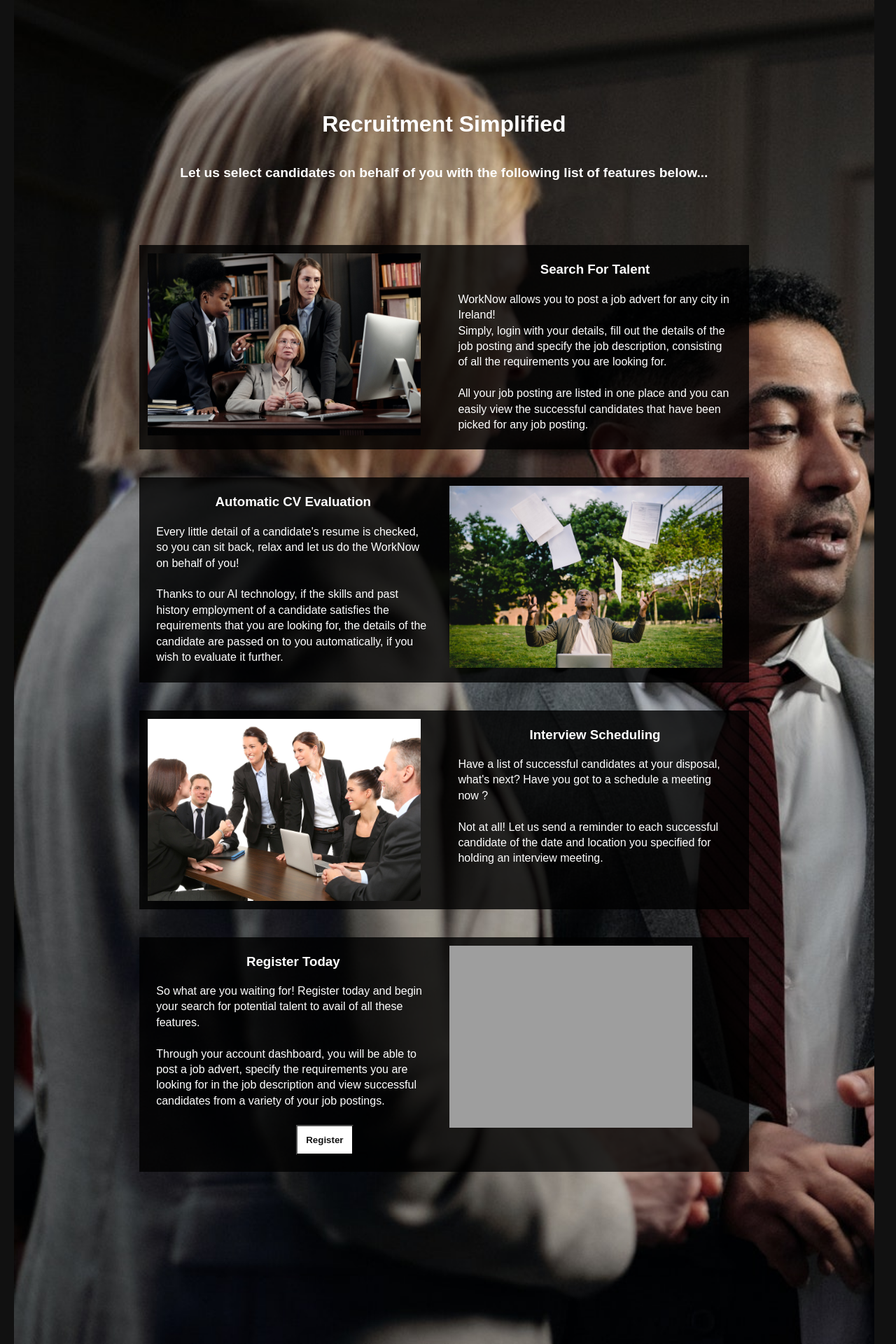
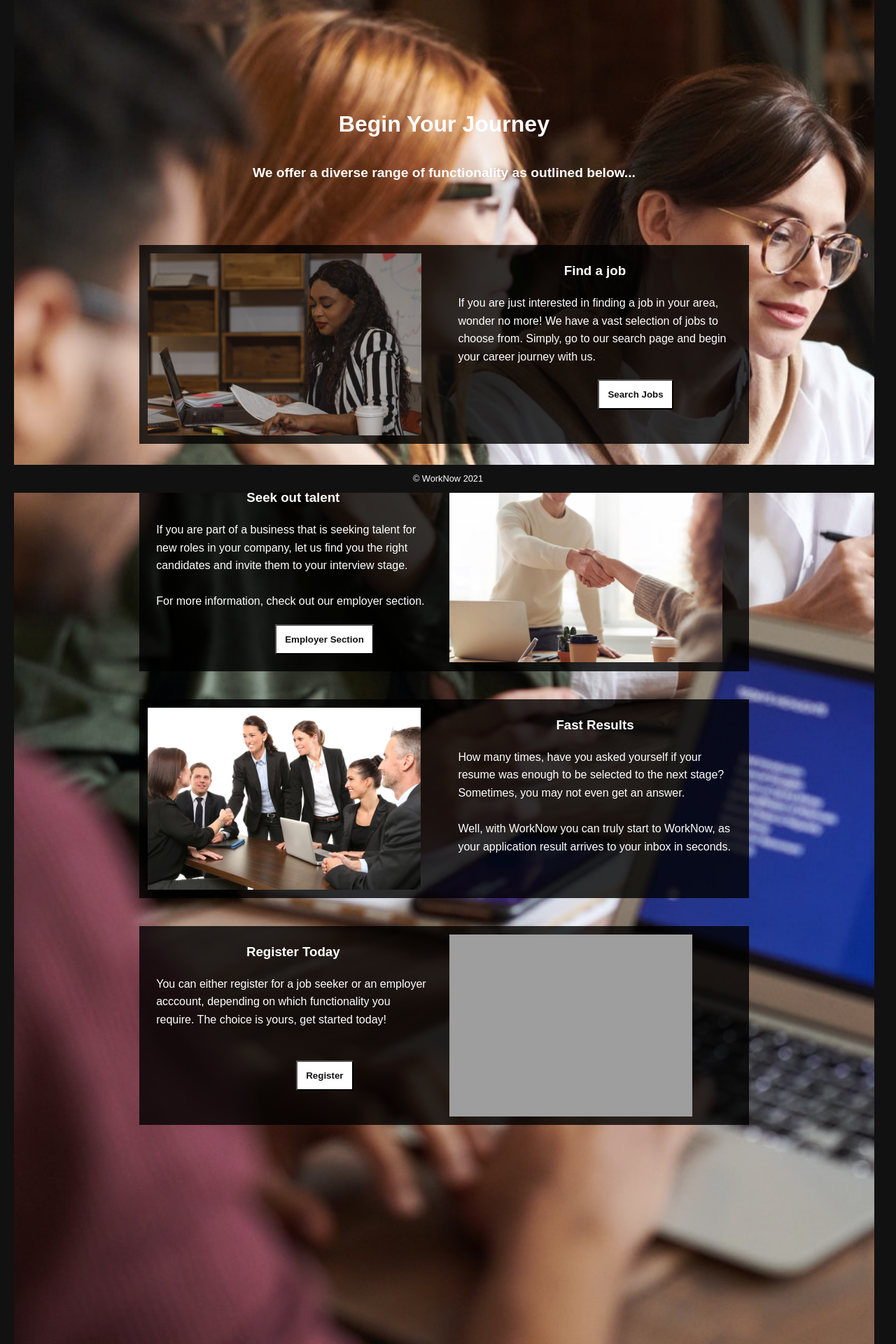
Before and after one commit to mantvydas-luksas/Recruitment_App, a Flask app: page /choice in a window 1280 px wide. Shown: the part 96-2016 px from the top of the page at 70% size. Run offline with Flask 2, Linux system fonts and the light colour scheme; some libraries are stand-ins or nearby versions; grey boxes are pictures that could not be loaded.

Commit message:
Added new pages

```diff
--- a/static/style.css
+++ b/static/style.css
@@ -401,6 +401,16 @@ video {
 
 }
 
+.jobs_display {
+    position: absolute;
+    background: url(talent.jpg);
+    background-size: cover;
+    position: absolute;
+    margin-left: 20px;
+    width: 96vw;
+    height: 240vh;
+}
+
 .features_display {
 
     display: flex;
@@ -411,6 +421,14 @@ video {
     justify-content: center;
     align-content: center;
 
+}
+
+.custom_introduction h1 {
+    color: #FFFFFF;
+}
+
+.custom_introduction p {
+    color: #FFFFFF;
 }
 
 .introduction {
@@ -436,19 +454,20 @@ video {
         font-weight: bold;
     }
 
-.register_link {
+.redirect_link {
 
     display: inline-block;
     background-color: #FFFFFF;
     color: #111111;
     font-weight: bold;
     margin-left: 200px;
+    margin-top: 20px;
     font-family:sans-serif;
     padding: 12px;
     cursor: pointer;
 }
 
-    .register_link:hover {
+    .redirect_link:hover {
         opacity: 0.6;
     }
 
@@ -484,7 +503,114 @@ video {
     padding: 12px;
     font-size: 1.0rem;
     font-family: sans-serif;
-    line-height: 1.4rem;
+    line-height: 1.6rem;
+}
+
+.employer_link {
+    display: inline-block;
+    background-color: #FFFFFF;
+    color: #111111;
+    font-weight: bold;
+    margin-top: 20px;
+    margin-left: 170px;
+    font-family: sans-serif;
+    padding: 12px;
+    cursor: pointer;
+}
+
+    .employer_link:hover {
+        opacity: 0.6;
+    }
+
+.contact_display {
+
+    position: absolute;
+    background: url(contact_us.jpg);
+    background-size: cover;
+    position: absolute;
+    margin-left: 20px;
+    width: 96vw;
+    height: 160vh;
+    z-index: -100;
+
+}
+
+    .contact_display h1 {
+        text-align: center;
+        margin-top: 2%;
+        margin-bottom: 2%;
+    }
+
+.contact_form {
+
+    z-index: -100;
+    max-width: 1200px;
+    border-radius: 8px;
+    display: flex;
+    position: relative;
+    margin: 0 auto;
+    padding: 20px;
+    align-items: center;
+    justify-content: center;
+    align-content: center;
+    background: rgba(0, 0, 0, 0.8)
+}
+
+.input_fields {
+    z-index: -100;
+    display: flex;
+    flex-direction:column;
+    margin-right: 6%;
+}
+
+.input_fields, .message {
+    width: 40%;
+}
+
+.input_fields .input, .message textarea{
+    margin: 12px 0;
+    background: transparent;
+    border: 0;
+    border-bottom: 4px solid #FFFFFF;
+    padding: 12px;
+    color: #FFFFFF;
+    text-align: center;
+    font-family: sans-serif;
+    font-weight: bold;
+    width: 100%;
+}
+
+.contact_button {
+
+    background-color: #FFFFFF;
+    color: #111111;
+    font-family: sans-serif;
+    font-weight: bold;
+    text-align: center;
+    cursor: pointer;
+}
+
+.contact_button:hover {
+    opacity: 0.6;
+}
+
+.message textarea{
+
+    height: 400px;
+}
+
+::-webkit-input-placeholder {
+
+    margin-top: 50%;
+    color: #FFFFFF;
+    text-align: center;
+}
+
+
+::-moz-placeholder {
+    margin-top: 50%;
+    color: #FFFFFF;
+    text-align: center;
 }
 
 
@@ -539,6 +665,20 @@ video {
 }
 
 @media screen and (max-width: 620px) {
+
+    .contact_form {
+        flex-direction: column;
+    }
+
+    .message textarea {
+
+        height: 60px;
+    }
+
+    .input_fields, message {
+
+        width: 100%;
+    }
 
     body {
         overflow-y: hidden;
@@ -664,18 +804,19 @@ video {
             height: 30vh;
         }
 
-    .register_link {
+    .redirect_link {
         display: inline-block;
         background-color: #FFFFFF;
         color: #111111;
         font-weight: bold;
-        margin-left: 40px;
+        margin-left: 0px;
         font-family: sans-serif;
         padding: 12px;
         cursor: pointer;
     }
 
-        .register_link:hover {
+        .redirect_link:hover {
             opacity: 0.6;
         }
+
 }
--- a/templates/choice.html
+++ b/templates/choice.html
@@ -56,14 +56,14 @@
     <main>
 
         <div class="info">
-            <div class="display">
+            <div class="jobs_display">
                 <div class="features_display">
 
                     <div class="introduction">
-                        <div>
-                            <h1>Recruitment Simplified</h1>
+                        <div class="custom_introduction">
+                            <h1>Begin Your Journey</h1>
                             <p>
-                                Let us select candidates on behalf of you with the following list of features below...
+                                We offer a diverse range of functionality as outlined below...
                             </p>
                         </div>
 
@@ -72,26 +72,24 @@
 
                     <div class="description">
 
-                        <img src="../static/search.jpg" />
+                        <img src="../static/search_results.jpg" />
                         <div>
-                            <h3>Search For Talent</h3>
+                            <h3>Find a job</h3>
                             <p>
-                                WorkNow allows you to post a job advert for any city in Ireland! <br />Simply, login with your details, fill out the details of the job posting
-                                and specify the job description, consisting of all the requirements you are looking for. <br /><br />All your job posting are listed in one place
-                                and you can easily view the successful candidates that have been picked for any job posting.
+                                If you are just interested in finding a job in your area, wonder no more! We have a vast
+                                selection of jobs to choose from. Simply, go to our search page and begin your career journey with us. <a href="search"><button class="redirect_link">Search Jobs</button></a>
                             </p>
                         </div>
 
                     </div>
                     <div class="description" data-aos="fade-left">
 
-                        <img src="../static/resume.jpg" />
+                        <img src="../static/interview.jpg" />
                         <div>
-                            <h3>Automatic CV Evaluation</h3>
+                            <h3>Seek out talent</h3>
                             <p>
-                                Every little detail of a candidate's resume is checked, so you can sit back, relax and let us do the WorkNow on behalf of you!<br /><br />
-                                Thanks to our AI technology, if the skills and past history employment of a candidate satisfies the requirements that you are looking for,
-                                the details of the candidate are passed on to you automatically, if you wish to evaluate it further.
+                                If you are part of a business that is seeking talent for new roles in your company, let us find you the right candidates and invite them
+                                to your interview stage. <br /><br />For more information, check out our employer section. <a href="employers"><button class="employer_link">Employer Section</button></a>
                             </p>
                         </div>
 
@@ -101,10 +99,11 @@
 
                         <img src="../static/interview_meeting.jpg" />
                         <div>
-                            <h3>Interview Scheduling</h3>
+                            <h3>Fast Results</h3>
                             <p>
-                                Have a list of successful candidates at your disposal, what's next? Have you got to a schedule a meeting now ? <br /> <br />Not at all!
-                                Let us send a reminder to each successful candidate of the date and location you specified for holding an interview meeting.
+                                How many times, have you asked yourself if your resume was enough to be selected to the next stage? Sometimes, you may not even get an answer.
+                                <br /><br />Well, with WorkNow you can truly start to WorkNow, as your application result arrives to your inbox in seconds.
+
                             </p>
                         </div>
                     </div>
@@ -115,13 +114,17 @@
                         <div>
                             <h3>Register Today</h3>
                             <p>
-                                So what are you waiting for! Register today and begin your search for potential talent to avail of all these
-                                features. <br /><br />Through your account dashboard, you will be able to post a job advert, specify the requirements you are looking for in the
-                                job description and view successful candidates from a variety of your job postings.<br /><br /><a href="login"><button class="register_link">Register</button></a>
+                                You can either register for a job seeker or an employer acccount, depending on which functionality you require.
+                                The choice is yours, get started today! <br /><br /><a href="login"><button class="redirect_link">Register</button></a>
                             </p>
                         </div>
 
                     </div>
+                </div>
+            </div>
+            <div class="footer">
+                <div class="footer_content">
+                    <p>&copy; WorkNow 2021</p>
                 </div>
             </div>
         </div>
```
Also changed, not shown: templates/contact.html (+26 -0 lines), templates/employers.html (+7 -1 lines), static/contact_us.jpg (added), static/data.jpg (added), static/dubai_night.jpg (added), static/interview.jpg (added), static/outside.jpg (added), static/search_results.jpg (added), static/talent.jpg (added).
